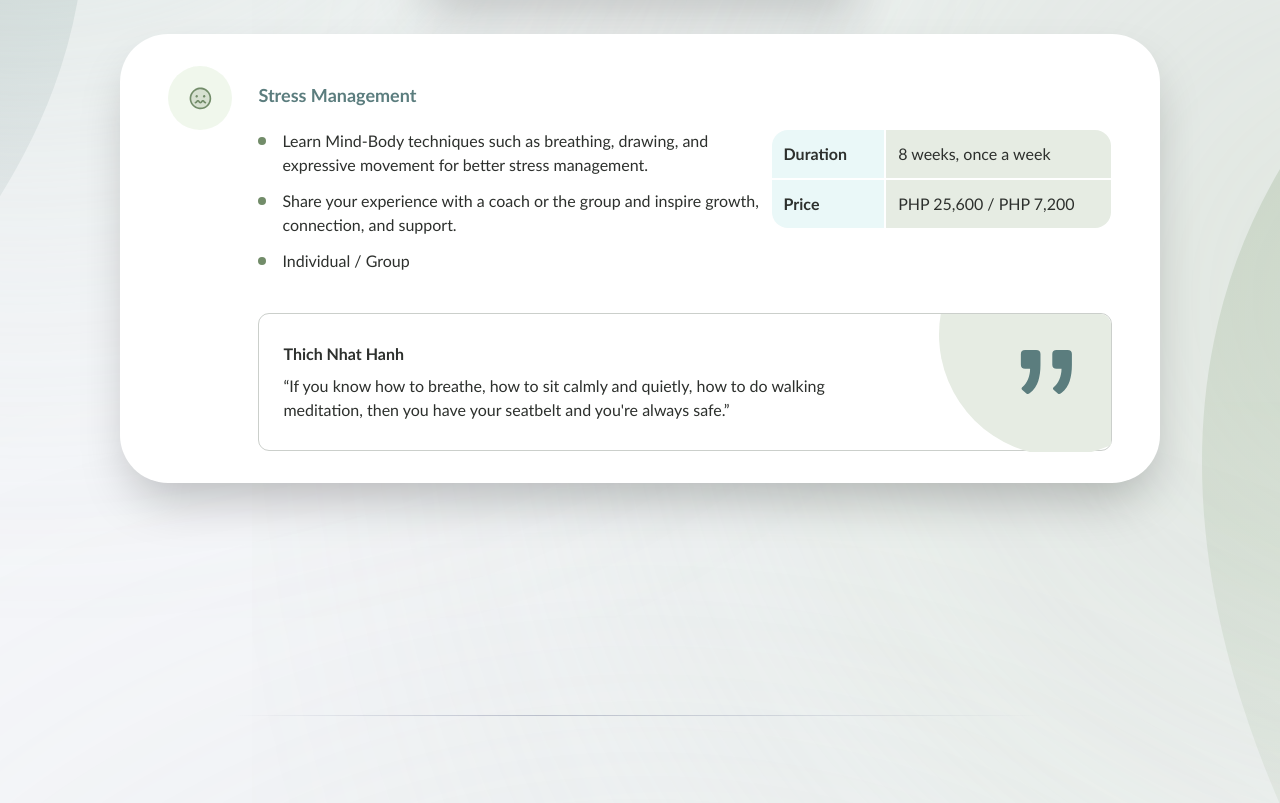
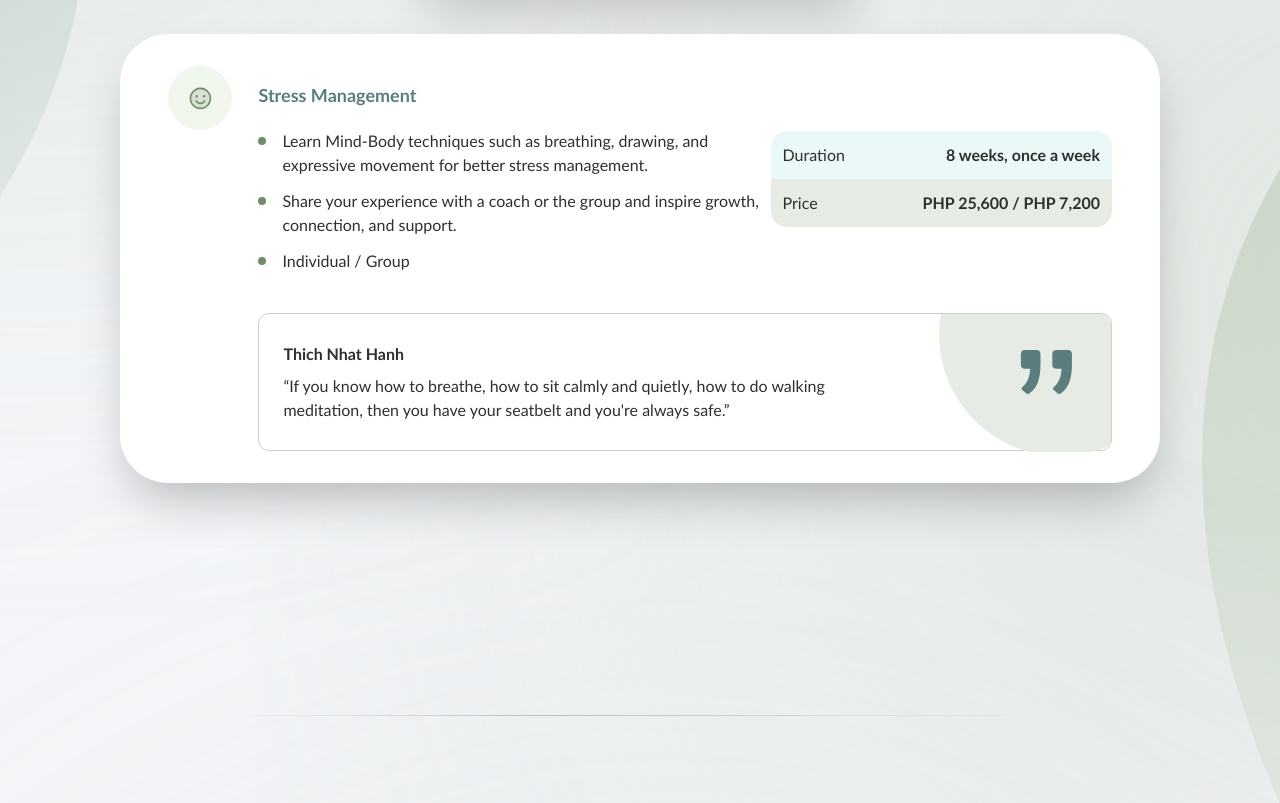
Before and after one commit to cjysmb/profile-web-app, a React (Vite) app: page / in a window 1280 px wide. Shown: the part 1437-2240 px from the top of the page. Built offline with nearby package versions, Linux system fonts and the light colour scheme.

Commit message:
FIX: Change icon for joyful and stress

```diff
--- a/src/components/about_us/feedback.tsx
+++ b/src/components/about_us/feedback.tsx
@@ -1,5 +1,4 @@
 import { Testimonials } from "../../data";
-import Star from "../../assets/icons/about/star.svg";
 import { FeedbackProps } from "./types";
 
 // md:ml-[36px]
@@ -50,7 +49,7 @@ export const Feedback = () => {
                                         {client.statement}
                                     </div>
                                 </div>
-                                <div className="flex
+                                {/* <div className="flex
                                 items-start mb-4 w-full
                                 lg:justify-center lg:items-center lg:w-1/4">
                                     {[...Array(client.star)].map((_, i) => (
@@ -58,7 +57,7 @@ export const Feedback = () => {
                                             <img src={Star} alt="star" className="w-6 h-6" />
                                         </span>
                                     ))}
-                                </div>
+                                </div> */}
                             </div>
                         )
                     ))}
--- a/src/components/our_programs/programs.tsx
+++ b/src/components/our_programs/programs.tsx
@@ -45,8 +45,8 @@ export const Programs = () => {
 
     const defaultBoldText = "text-[#2D302D] font-bold text-[16px]";
     const programHeaderText = "text-[#5B7D7E] font-bold text-[18px]";
-    const programDetailText = `${defaultBoldText} bg-[#EAF8F8] w-1/2 p-[12px]`;
-    const programValueText = `${defaultTextClass} bg-[#E6ECE3] w-1/2 p-[12px]`;
+    const programDetailText = "bg-[#EAF8F8] w-1/2 p-[12px]";
+    const programValueText = "bg-[#E6ECE3] w-1/2 p-[12px]";
 
     const currencyFormat = (value: number) => {
         const currency = Intl.NumberFormat('en-US', {
@@ -133,10 +133,10 @@ export const Programs = () => {
                                         2xl:w-[30%]">
                                             {program.details.map((detail: DetailsProps, i: number) => (
                                                 <div className="flex flex-row w-full" key={`program-detail-${i}`}>
-                                                    <div className={`${programDetailText} ${i === 0 ? "rounded-tl-[16px]" : "rounded-bl-[16px]"} m-[1px] w-1/3`}>
+                                                    <div className={`${defaultTextClass} ${i === 0 ? `rounded-tl-[16px] ${programDetailText}` : `rounded-bl-[16px] ${programValueText}`} w-1/3`}>
                                                         {detail.name}
                                                     </div>
-                                                    <div className={`${programValueText} ${i === 0 ? "rounded-tr-[16px]" : "rounded-br-[16px]"} m-[1px] w-2/3`}>
+                                                    <div className={`${defaultBoldText} text-right ${i === 0 ? `rounded-tr-[16px] ${programDetailText}` : `rounded-br-[16px] ${programValueText}`} w-2/3`}>
                                                         {isDetailValueNumber(detail.value) && !detail.value2 ? currencyFormat(detail.value as number)
                                                         : isDetailValueNumber(detail.value) && isDetailValueNumber(detail.value2) ? currencyFormat(detail.value as number) + " / " + currencyFormat(detail.value2 as number)
                                                         : detail.value}
--- a/src/data/index.ts
+++ b/src/data/index.ts
@@ -104,7 +104,7 @@ export const OurPrograms = {
             icon: Fruit,
             title: "Healthy Eating",
             items: [
-                "Explore your eating habits through mindful conversation with a coach.",
+                "Explore your eating habits through a mindful conversation with a coach.",
                 "Connect with your deeper motivation for eating well.",
                 "Build lasting healthy eating habits for long-term success and well-being."
             ],
```
Also changed, not shown: src/assets/icons/programs/smile.svg, src/assets/icons/programs/stress.svg.
